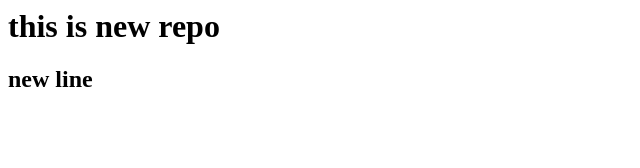
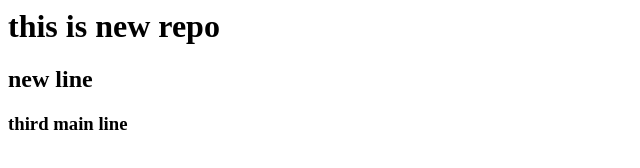
Before and after one commit to aditya9113singh/Local-repo, a plain HTML site: page index.html in a window 1280 px wide. Shown: the whole page, without its empty margins (0-640 px from the left). Drawn offline with Linux system fonts and the light colour scheme.

Commit message:
third main line added

```diff
--- a/index.html
+++ b/index.html
@@ -1,2 +1,3 @@
 <h1>this is new repo</h1>
 <h2>new line </h2>
+<h3>third main line</h3>
```
